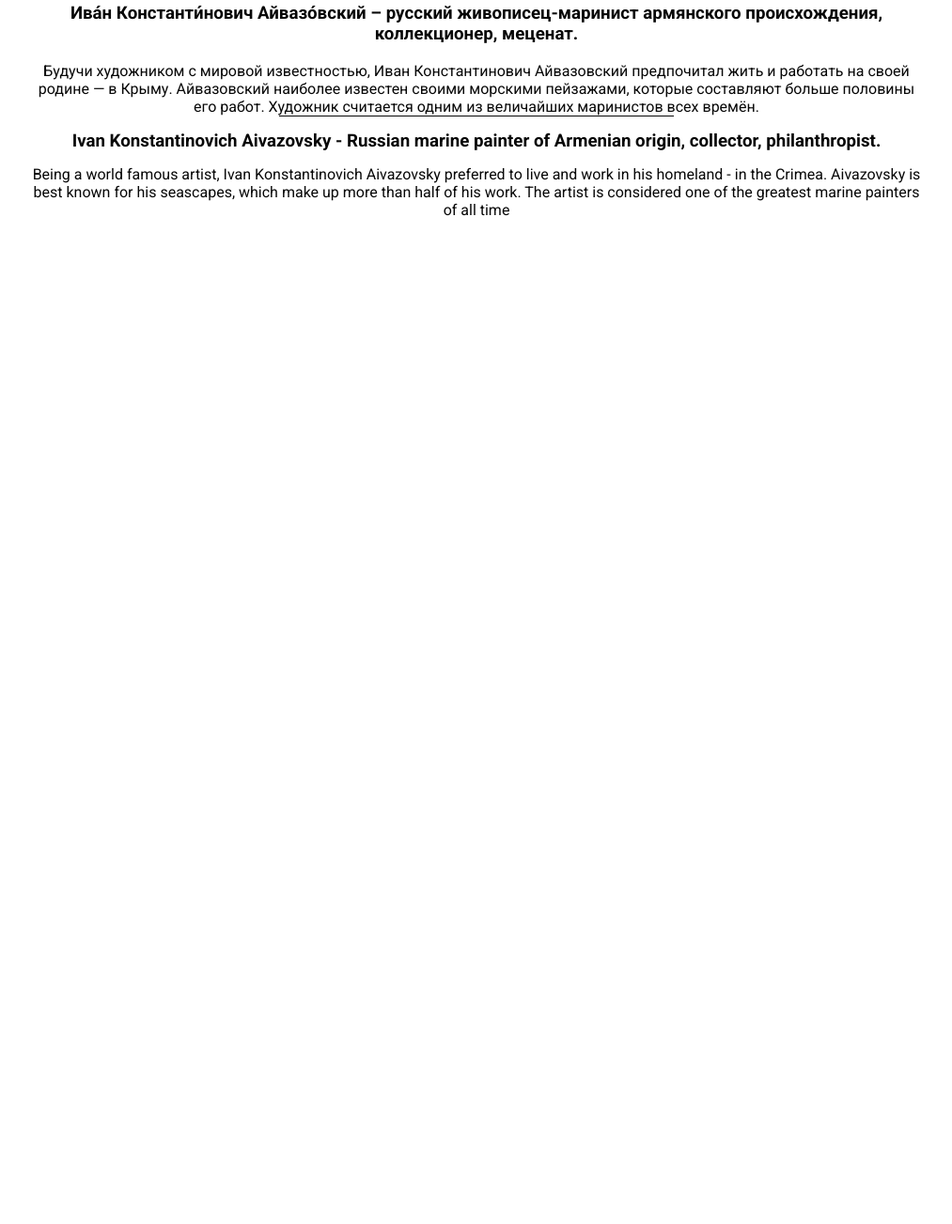
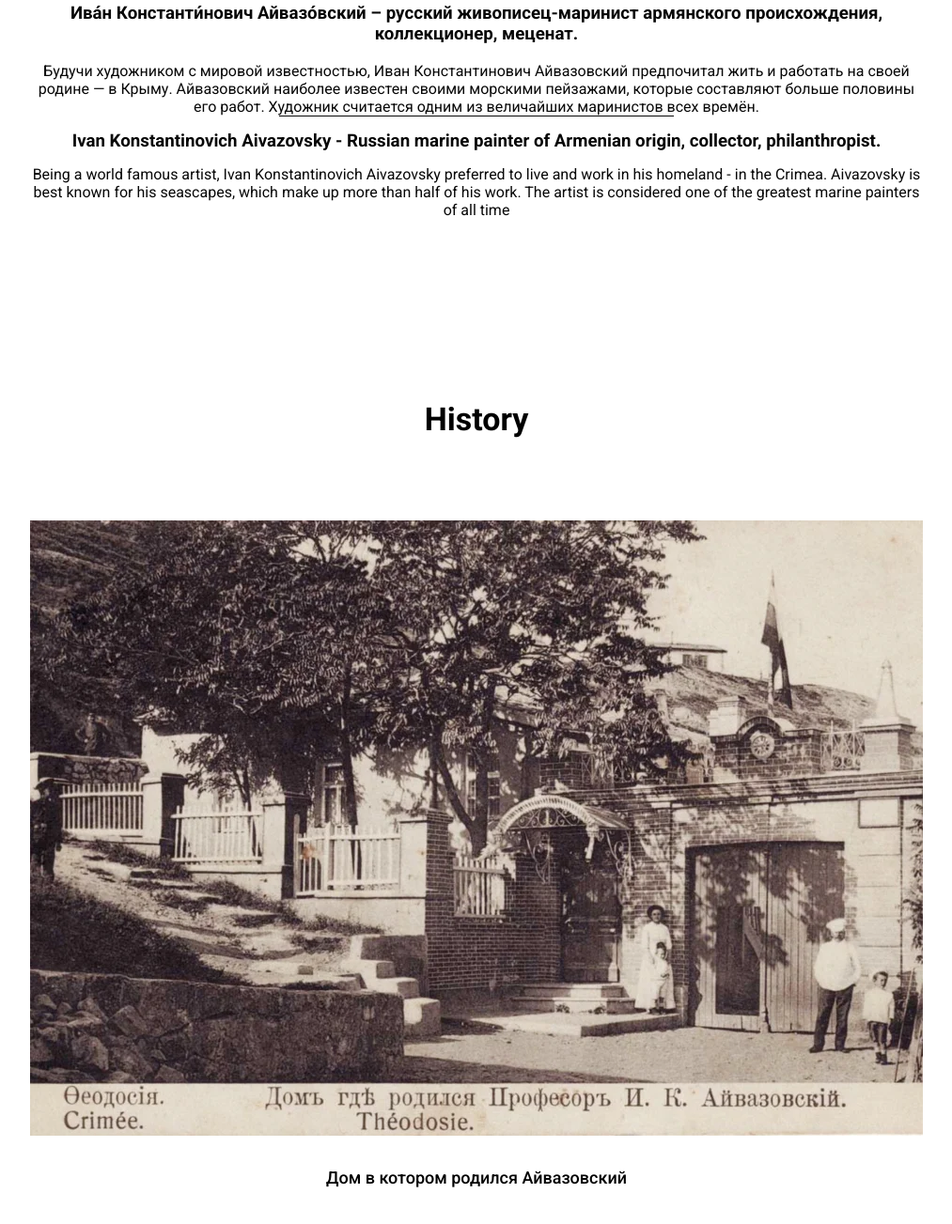
Before and after one commit to gelagely/aivazovski_page, a plain HTML site: page index.html in a window 1280 px wide. Shown: the part 966-2269 px from the top of the page at 94% size, without its empty margins (133-1146 px from the left). Before the commit the page ends 1299 px from the top, so only its background shows below. Drawn offline with Linux system fonts and the light colour scheme.

Commit message:
History section

```diff
--- a/index.css
+++ b/index.css
@@ -3,3 +3,4 @@
 @import url(style/header.css);
 @import url(style/home.css);
 @import url(style/about.css);
+@import url(style/history.css);
--- a/index.html
+++ b/index.html
@@ -55,6 +55,13 @@
                 <p class="about-description-en" aria-label="about description en">Being a world famous artist, Ivan Konstantinovich Aivazovsky preferred to live and work in his homeland - in the Crimea. Aivazovsky is best known for his seascapes, which make up more than half of his work. The artist is considered one of the greatest marine painters of all time</p>
             </div>
         </section>
+        <section class="history" aria-label="history section">
+            <div class="container">
+                <h2 class="history-title" aria-label="history title">History</h2>
+                <img src="assets/webp/history.webp" alt="Photo the house where Aivazovsky was born " class="history-img">
+                <p class="history-description" aria-label="history description">Дом в котором родился Айвазовский</p>
+            </div>
+        </section>
     </main>
     <footer>
 
--- /dev/null
+++ b/style/history.css
@@ -0,0 +1,25 @@
+.history {
+    background-color: var(--bg-main);
+    padding: 65px 30px 70px;
+    text-align: center;
+    color: var(--bg-main-black);
+}
+
+.history-title {
+    font-size: 34px;
+    font-weight: 700;
+}
+
+.history-img {
+    width: 100%;
+    max-width: 950px;
+    height: 655px;
+    object-fit: cover;
+    margin: 60px 0 0;
+}
+
+.history-description {
+    font-size: 18px;
+    font-weight: 500;
+    margin: 30px 0 0;
+}
```
